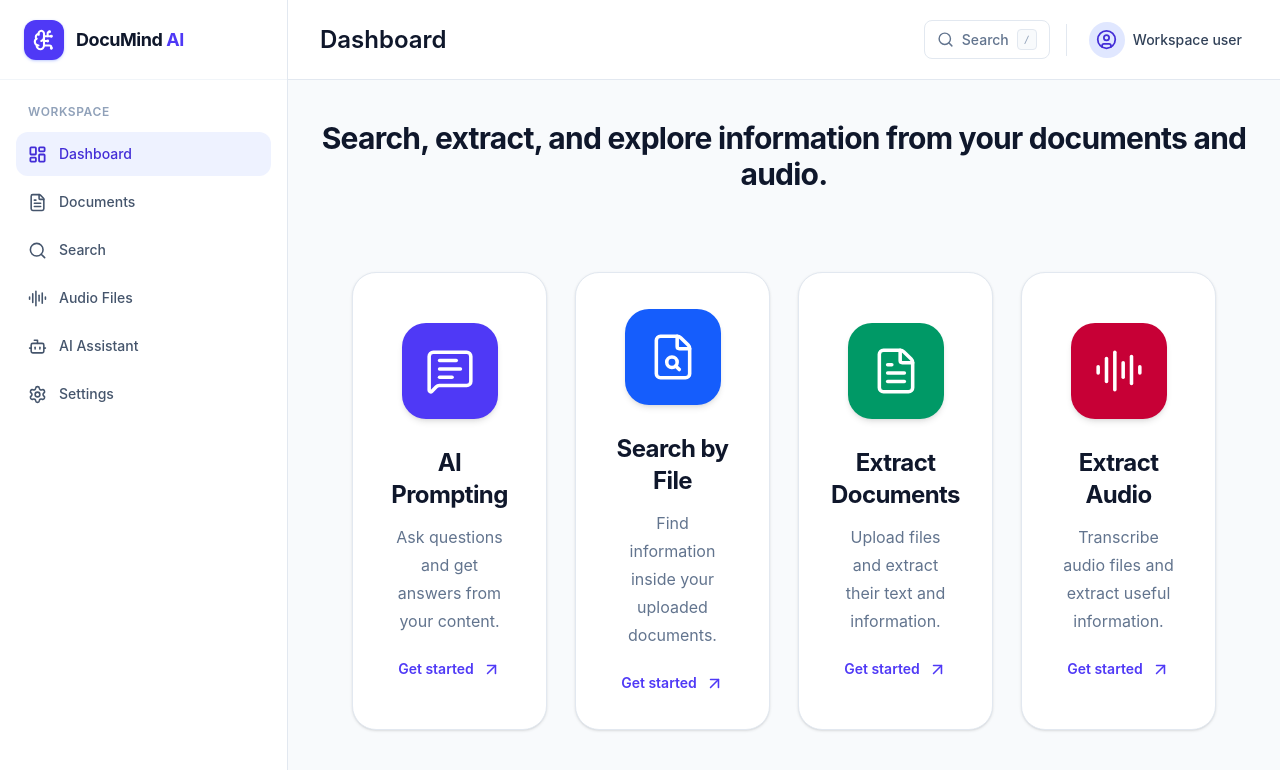
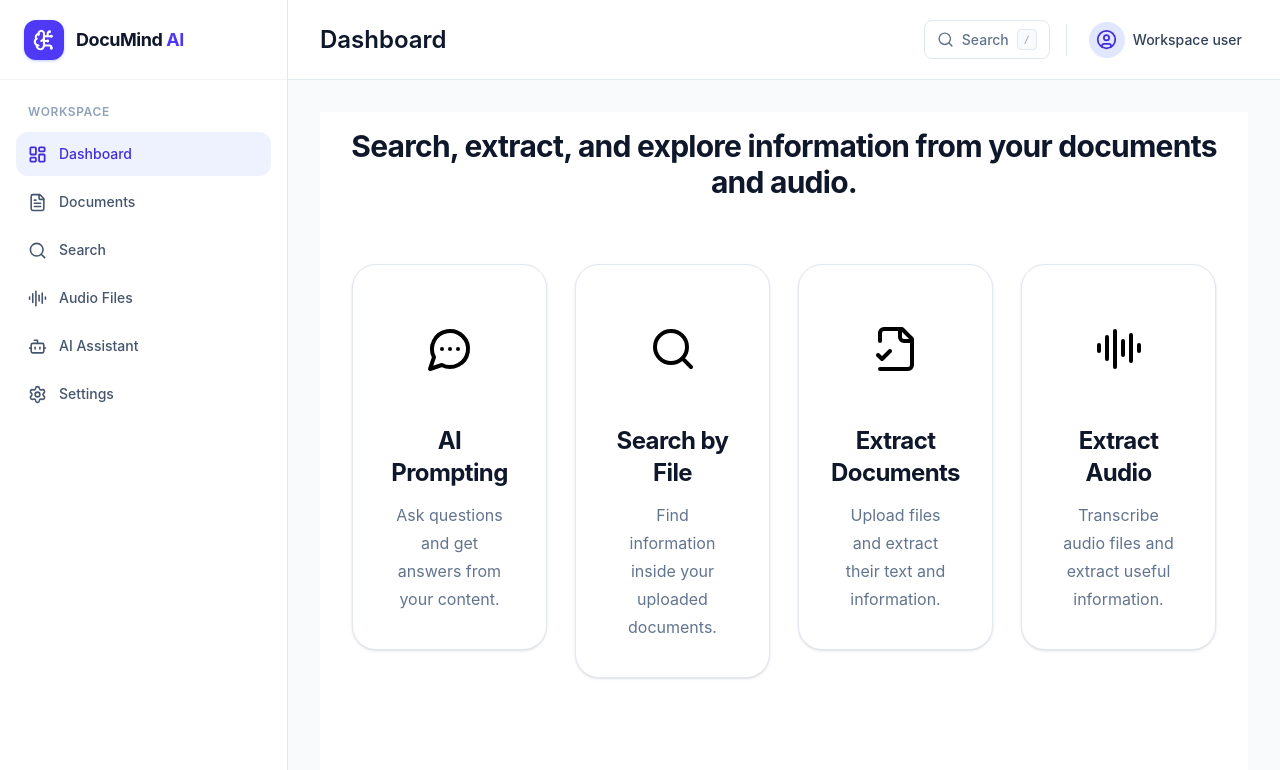
Before and after one commit to Youssef-Errachid/intelligent-document-audio-search--system-, a React (Vite) app in the folder frontend/: page / in a window 1280 px wide. Shown: the top 770 px of the page. Built offline with nearby package versions, Linux system fonts and the light colour scheme.

Commit message:
update with simply  style of the dashboard

```diff
--- a/frontend/package.json
+++ b/frontend/package.json
@@ -12,6 +12,7 @@
   "dependencies": {
     "@tailwindcss/vite": "^4.3.3",
     "lucide-react": "^1.61.0",
+    "motion": "^14.6.0",
     "react": "^19.3.1",
     "react-dom": "^19.3.1",
     "react-router-dom": "^7.18.4",
--- /dev/null
+++ b/frontend/src/components/icons/DashboardIcons.jsx
@@ -0,0 +1,138 @@
+import { motion, useAnimation } from 'motion/react'
+import { forwardRef, useCallback, useImperativeHandle, useRef } from 'react'
+
+function createAnimatedIcon(renderIcon) {
+  return forwardRef(function AnimatedIcon(
+    { onMouseEnter, onMouseLeave, className, size = 28, ...props },
+    ref
+  ) {
+    const controls = useAnimation()
+    const isControlledRef = useRef(false)
+
+    useImperativeHandle(ref, () => ({
+      startAnimation: () => controls.start('animate'),
+      stopAnimation: () => controls.start('normal'),
+    }), [controls])
+
+    const handleMouseEnter = useCallback((event) => {
+      onMouseEnter?.(event)
+      if (!isControlledRef.current) controls.start('animate')
+    }, [controls, onMouseEnter])
+
+    const handleMouseLeave = useCallback((event) => {
+      onMouseLeave?.(event)
+      if (!isControlledRef.current) controls.start('normal')
+    }, [controls, onMouseLeave])
+
+    return (
+      <div
+        className={className}
+        onMouseEnter={handleMouseEnter}
+        onMouseLeave={handleMouseLeave}
+        {...props}
+      >
+        {renderIcon(controls, size)}
+      </div>
+    )
+  })
+}
+
+export const AudioLinesIcon = createAnimatedIcon((controls, size) => (
+  <svg width={size} height={size} viewBox="0 0 24 24" fill="none" stroke="currentColor" strokeWidth="2" strokeLinecap="round" strokeLinejoin="round" aria-hidden="true">
+    <path d="M2 10v3" />
+    <motion.path animate={controls} initial="normal" d="M6 6v11" variants={{
+      normal: { d: 'M6 6v11' },
+      animate: { d: ['M6 6v11', 'M6 10v3', 'M6 6v11'], transition: { duration: 1.5, repeat: Infinity } },
+    }} />
+    <motion.path animate={controls} initial="normal" d="M10 3v18" variants={{
+      normal: { d: 'M10 3v18' },
+      animate: { d: ['M10 3v18', 'M10 9v5', 'M10 3v18'], transition: { duration: 1, repeat: Infinity } },
+    }} />
+    <motion.path animate={controls} initial="normal" d="M14 8v7" variants={{
+      normal: { d: 'M14 8v7' },
+      animate: { d: ['M14 8v7', 'M14 6v11', 'M14 8v7'], transition: { duration: 0.8, repeat: Infinity } },
+    }} />
+    <motion.path animate={controls} initial="normal" d="M18 5v13" variants={{
+      normal: { d: 'M18 5v13' },
+      animate: { d: ['M18 5v13', 'M18 7v9', 'M18 5v13'], transition: { duration: 1.5, repeat: Infinity } },
+    }} />
+    <path d="M22 10v3" />
+  </svg>
+))
+
+export const FileCheck2Icon = createAnimatedIcon((controls, size) => (
+  <svg width={size} height={size} viewBox="0 0 24 24" fill="none" stroke="currentColor" strokeWidth="2" strokeLinecap="round" strokeLinejoin="round" aria-hidden="true">
+    <path d="M14 2v4a2 2 0 0 0 2 2h4" />
+    <path d="M4 22h14a2 2 0 0 0 2-2V7l-5-5H6a2 2 0 0 0-2 2v4" />
+    <motion.path
+      animate={controls}
+      initial="normal"
+      d="m3 15 2 2 4-4"
+      variants={{
+        normal: { pathLength: 1, opacity: 1 },
+        animate: {
+          pathLength: [0, 1],
+          opacity: [0, 1],
+          transition: { duration: 0.4, ease: 'easeInOut' },
+        },
+      }}
+    />
+  </svg>
+))
+
+export const SearchIcon = createAnimatedIcon((controls, size) => (
+  <motion.svg
+    animate={controls}
+    initial="normal"
+    width={size}
+    height={size}
+    viewBox="0 0 24 24"
+    fill="none"
+    stroke="currentColor"
+    strokeWidth="2"
+    strokeLinecap="round"
+    strokeLinejoin="round"
+    variants={{
+      normal: { x: 0, y: 0 },
+      animate: { x: [0, 0, -3, 0], y: [0, -4, 0, 0] },
+    }}
+    transition={{ duration: 1, bounce: 0.3 }}
+    aria-hidden="true"
+  >
+    <circle cx="11" cy="11" r="8" />
+    <path d="m21 21-4.3-4.3" />
+  </motion.svg>
+))
+
+export const MessageCircleMoreIcon = createAnimatedIcon((controls, size) => {
+  const dotVariants = {
+    normal: { opacity: 1 },
+    animate: (index) => ({
+      opacity: [1, 0, 0, 1, 1, 0, 0, 1],
+      transition: {
+        opacity: {
+          times: [
+            0, 0.1, 0.1 + index * 0.1, 0.2 + index * 0.1,
+            0.5, 0.6, 0.6 + index * 0.1, 0.7 + index * 0.1,
+          ],
+          duration: 1.5,
+        },
+      },
+    }),
+  }
+
+  return (
+    <svg width={size} height={size} viewBox="0 0 24 24" fill="none" stroke="currentColor" strokeWidth="2" strokeLinecap="round" strokeLinejoin="round" aria-hidden="true">
+      <path d="M7.9 20A9 9 0 1 0 4 16.1L2 22Z" />
+      {[0, 1, 2].map((index) => (
+        <motion.path
+          key={index}
+          animate={controls}
+          custom={index}
+          d={`M${8 + index * 4} 12h.01`}
+          variants={dotVariants}
+        />
+      ))}
+    </svg>
+  )
+})
--- a/frontend/src/pages/Dashboard.jsx
+++ b/frontend/src/pages/Dashboard.jsx
@@ -1,78 +1,78 @@
-import {
-  MessageSquareText,
-  FileSearch,
-  FileText,
-  AudioLines,
-  ArrowUpRight,
-} from 'lucide-react'
+import { motion } from 'motion/react'
+import { ArrowUpRight } from 'lucide-react'
 import { Link } from 'react-router-dom'
 
+import {
+  MessageCircleMoreIcon,
+  SearchIcon,
+  FileCheck2Icon,
+  AudioLinesIcon,
+} from '../components/icons/DashboardIcons'
 const actions = [
   {
     title: 'AI Prompting',
     description: 'Ask questions and get answers from your content.',
-    icon: MessageSquareText,
+    icon: MessageCircleMoreIcon,
     path: '/assistant',
-    color: 'bg-indigo-600',
-    hoverColor: 'group-hover:bg-indigo-700',
   },
   {
     title: 'Search by File',
     description: 'Find information inside your uploaded documents.',
-    icon: FileSearch,
+    icon: SearchIcon,
     path: '/search?type=document',
-    color: 'bg-blue-600',
-    hoverColor: 'group-hover:bg-blue-700',
   },
   {
     title: 'Extract Documents',
     description: 'Upload files and extract their text and information.',
-    icon: FileText,
+    icon: FileCheck2Icon,
     path: '/documents',
-    color: 'bg-emerald-600',
-    hoverColor: 'group-hover:bg-emerald-700',
   },
   {
     title: 'Extract Audio',
     description: 'Transcribe audio files and extract useful information.',
-    icon: AudioLines,
+    icon: AudioLinesIcon,
     path: '/upload/audio',
-    color: 'bg-rose-700',
-    hoverColor: 'group-hover:bg-rose-800',
   },
 ]
 
 export default function Dashboard() {
   return (
-    <div className="flex min-h-[calc(100vh-5rem)] flex-col">
+    <div className="flex min-h-[calc(100vh-5rem)] flex-col bg-white">
       {/* Page heading */}
-      <section className="pt-0 text-center sm:pt-2">
-        <p className="text-xl font-bold tracking-tight text-slate-900 sm:text-2xl lg:text-3xl">
+      <section className="px-4 pt-2 text-center sm:pt-4">
+        <p className="mx-auto max-w-4xl text-xl font-bold tracking-tight text-slate-900 sm:text-2xl lg:text-3xl">
           Search, extract, and explore information from your documents and audio.
         </p>
       </section>
 
       {/* Main action cards */}
-      <section className="flex flex-1 items-start mt-20 justify-center px-4 py-0 sm:px-6 lg:px-8">
+      <section className="mt-16 flex flex-1 items-start justify-center px-4 pb-10 sm:px-6 lg:px-8">
         <div className="grid w-full max-w-[1600px] grid-cols-1 gap-6 sm:grid-cols-2 xl:grid-cols-4 xl:gap-7">
           {actions.map((action) => {
             const Icon = action.icon
 
             return (
+              <motion.div
+                key={action.title}
+                whileHover={{ y: -6 }}
+                transition={{
+                  type: 'spring',
+                  stiffness: 300,
+                  damping: 22,
+                }}
+                className="rounded-3xl"
+              >
                 <Link
-                key={action.title}
                   to={action.path}
-                className="group flex min-h-[340px] flex-col items-center justify-center rounded-3xl border border-slate-200 bg-white p-8 text-center shadow-sm transition-all duration-300 hover:-translate-y-2 hover:border-indigo-200 hover:shadow-xl focus:outline-none focus:ring-2 focus:ring-indigo-500 focus:ring-offset-4 sm:min-h-[360px] sm:p-9"
+                  className="group flex min-h-[340px] flex-col items-center justify-center rounded-3xl border border-slate-200 bg-white p-8 text-center shadow-sm transition-all duration-300 hover:border-indigo-200 hover:shadow-lg focus:outline-none focus:ring-2 focus:ring-indigo-500 focus:ring-offset-4 sm:min-h-[360px] sm:p-9"
                 >
-                {/* Large icon */}
-                <div
-                  className={`flex h-24 w-24 shrink-0 items-center justify-center rounded-3xl text-white shadow-md transition-transform duration-300 group-hover:scale-110 ${action.color} ${action.hoverColor}`}
-                >
-                  <Icon size={50} strokeWidth={1.7} aria-hidden="true" />
+                  {/* Animated icon */}
+                  <div className="flex h-24 w-24 shrink-0 items-center justify-center rounded-3xl bg-transparent text-black transition-transform duration-300 group-hover:scale-110">
+                    <Icon size={48} />
                   </div>
 
                   {/* Title */}
-                <h2 className="mt-7 text-xl font-bold tracking-tight text-slate-900 transition-colors group-hover:text-indigo-600 sm:text-2xl">
+                  <h2 className="mt-7 text-xl font-bold tracking-tight text-slate-900 transition-colors  sm:text-2xl">
                     {action.title}
                   </h2>
 
@@ -80,17 +80,8 @@ export default function Dashboard() {
                   <p className="mt-3 max-w-xs text-sm leading-7 text-slate-500 sm:text-base">
                     {action.description}
                   </p>
-
-                {/* Action link */}
-                <span className="mt-6 inline-flex items-center gap-2 text-sm font-semibold text-indigo-600">
-                  Get started
-                  <ArrowUpRight
-                    size={19}
-                    className="transition-transform duration-200 group-hover:translate-x-1 group-hover:-translate-y-1"
-                    aria-hidden="true"
-                  />
-                </span>
                 </Link>
+              </motion.div>
             )
           })}
         </div>
```
Also changed, not shown: 1 other file (tests, documents, lock files or other folders). Lines whose indentation alone changed are shown as unchanged.
